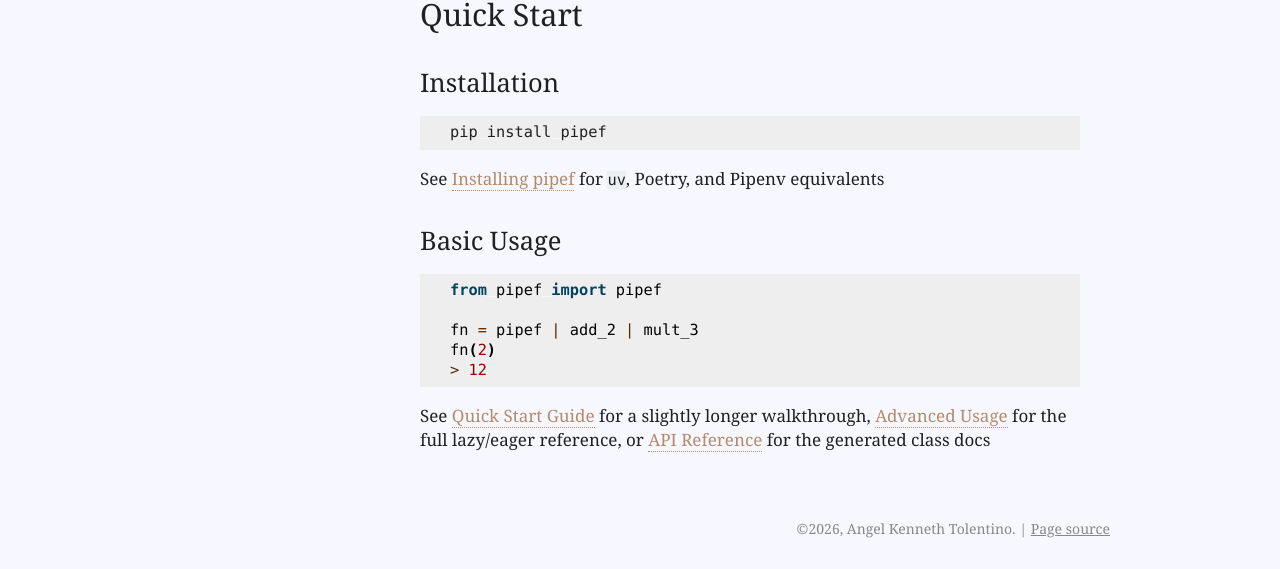
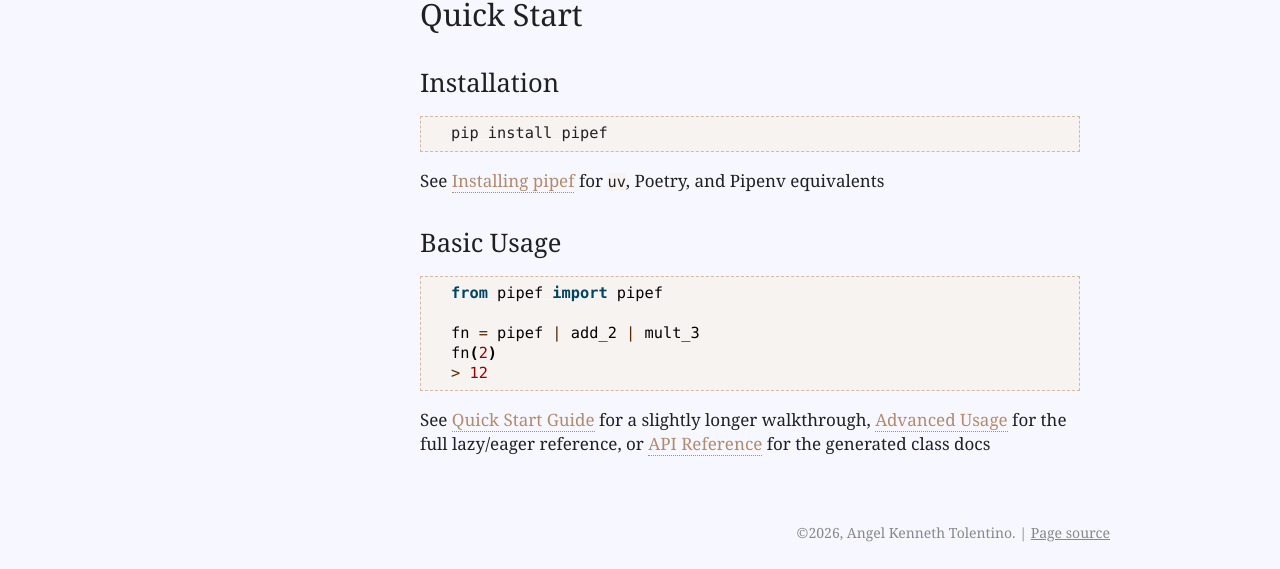
Before and after one commit to angelkenneth/pipef, a Sphinx documentation site: the page built from docs/index.md, in a window 1280 px wide and 1400 px high, scrolled down 371 px. Shown: the part 828-1397 px from the top of the window. Built offline with Sphinx 7.4.7, drawn with Linux system fonts in a browser that asks for light colours.

Commit message:
docs(na-0): set pre/code background color to match header pattern

```diff
--- a/docs/_static/custom.css
+++ b/docs/_static/custom.css
@@ -13,6 +13,15 @@ div.document {
   padding: 30px;
 }
 
+pre,
+code {
+  background-color: #f7f3f0;
+}
+
+pre {
+  border: 1px dashed #d3baa5;
+}
+
 body::before {
   content: "";
   position: absolute;
```
